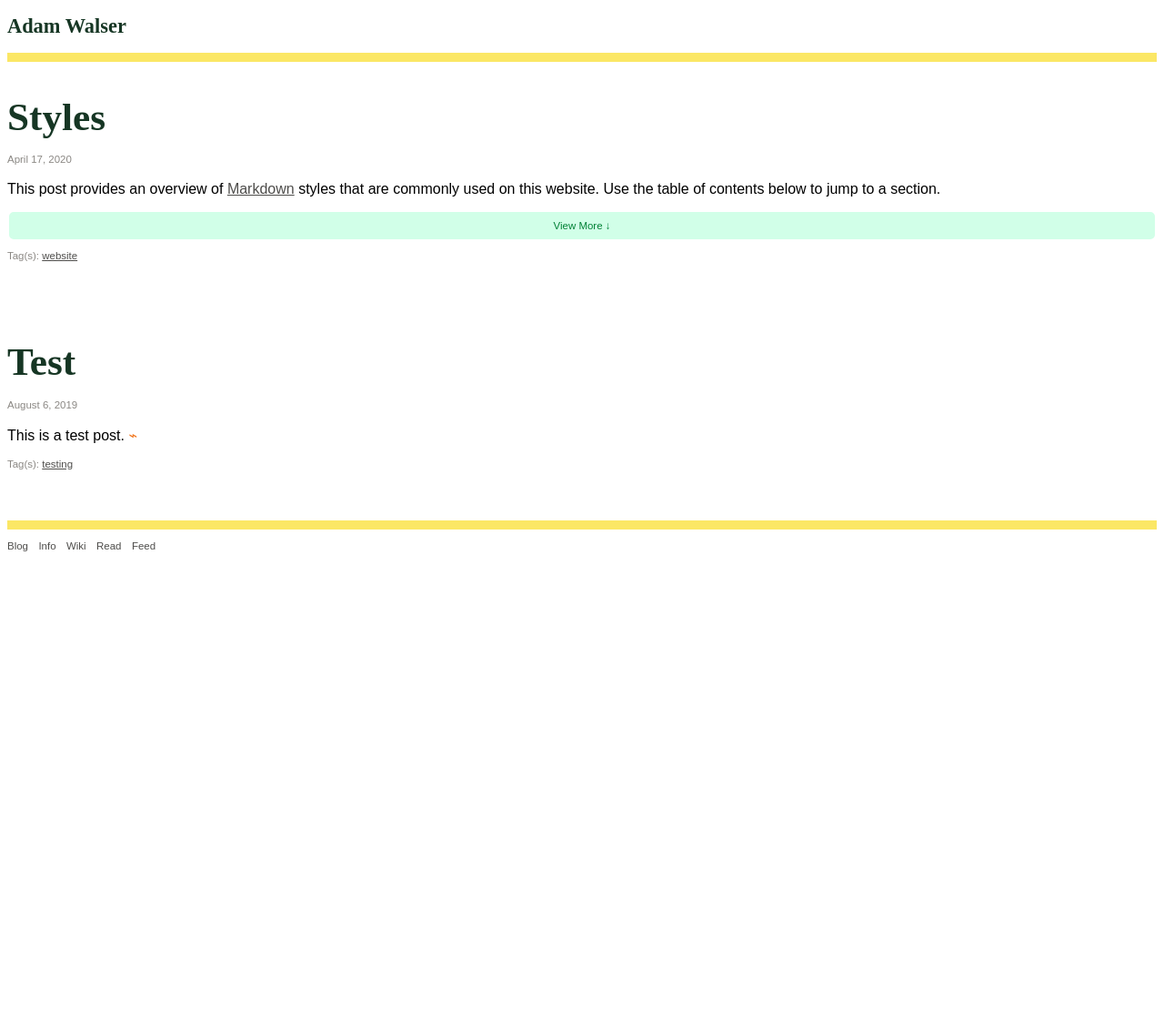
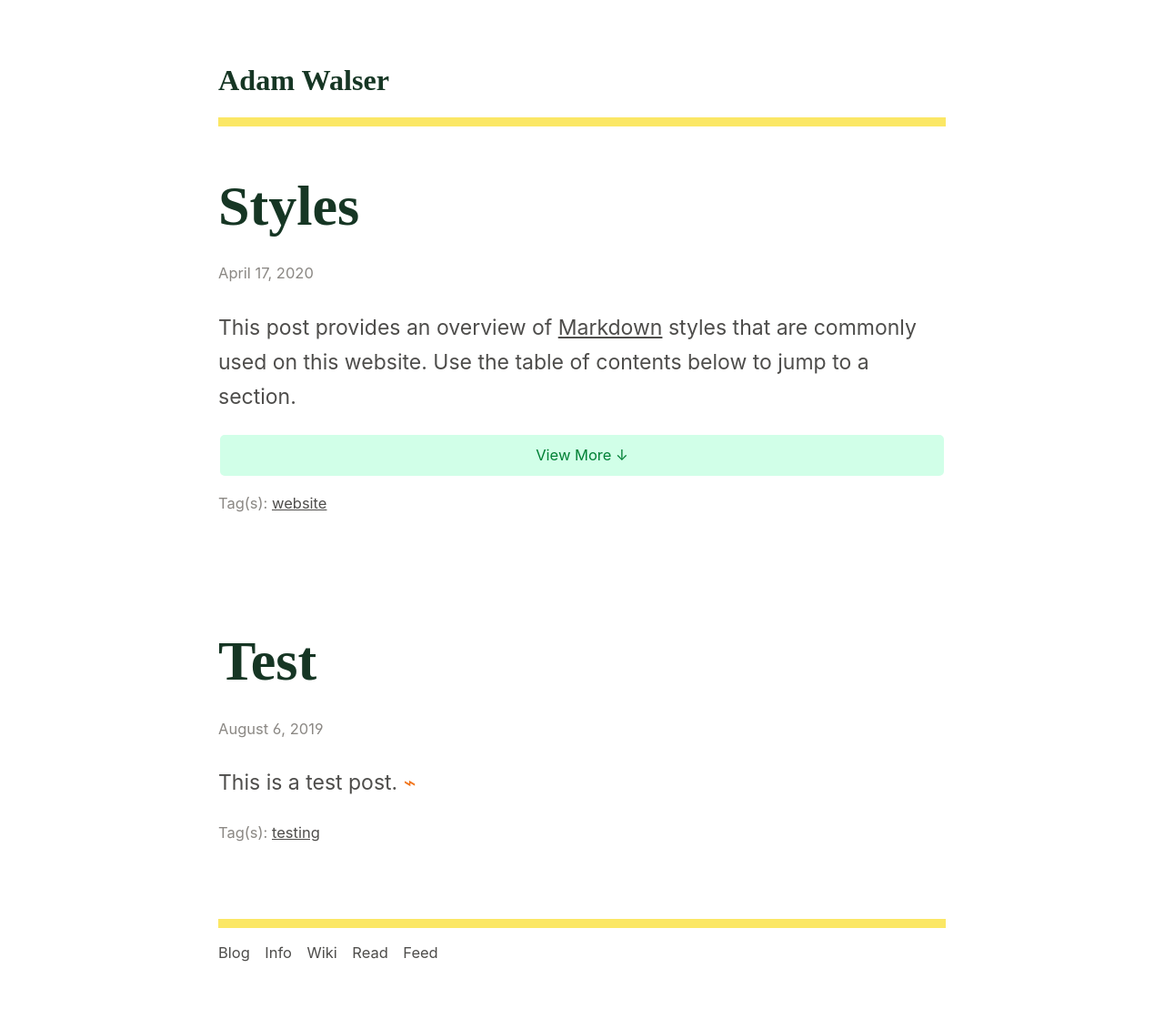
Before and after one commit to ajpwalser/ajpwalser.github.io, a Jekyll site: the page built from index.html, in a window 1280 px wide. Shown: the whole page at 91% size. Built offline with Jekyll 4.4.1, drawn with Linux system fonts in a browser that asks for light colours; some web fonts are replaced; the list of posts is cut into pages by our own code; before the commit the page ends 900 px from its top, so only the background shows below that.

Commit message:
Update style.css

```diff
--- a/css/style.css
+++ b/css/style.css
@@ -3,10 +3,6 @@ html { font-family: 'Inter', sans-serif; }
 @supports (font-variation-settings: normal) {
   html { font-family: 'Inter var', sans-serif; }
 }
-
-<style>
-@import url('https://fonts.googleapis.com/css2?family=Fraunces:opsz,wght,SOFT,WONK@144,900,100,1&display=swap');
-</style>
 
 /* Body */
 
@@ -43,7 +39,6 @@ figcaption,
 footer {
 	font-size: 0.718em;
 }
-
 
 footer a {
 	color: rgb(78, 77, 75) !important;
```
